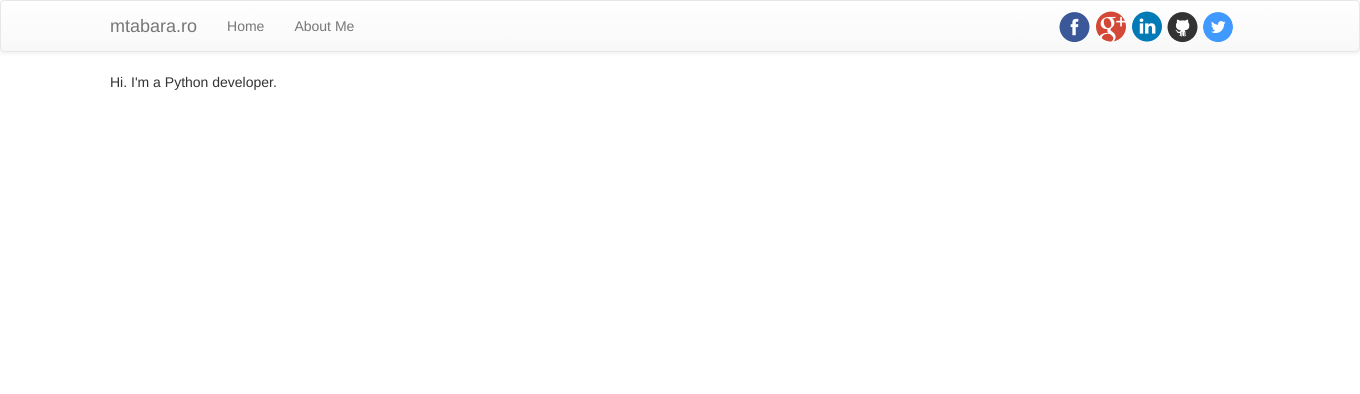
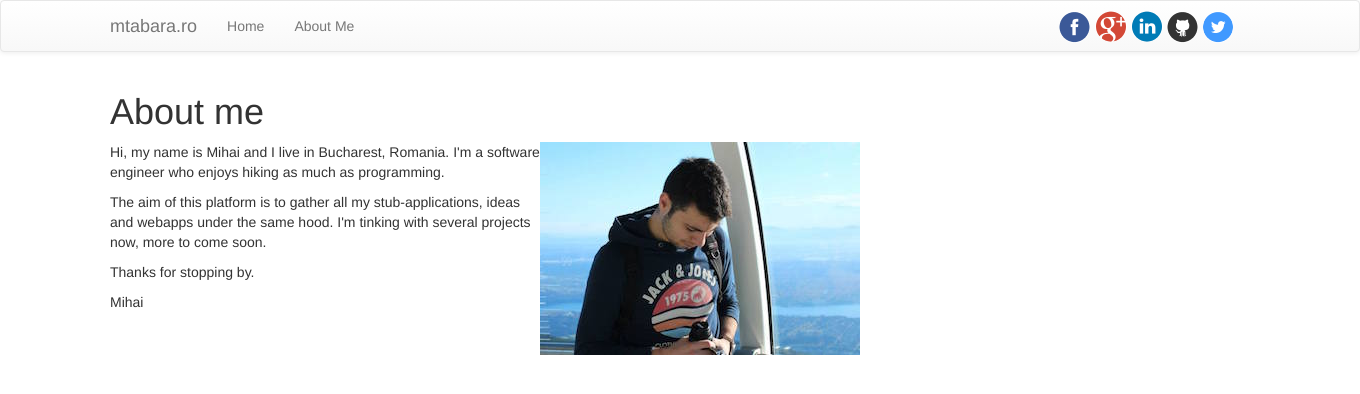
Before and after one commit to MihaiTabara/aboutme, a Flask app: page /aboutme in a window 1360 px wide. Shown: the top 394 px of the page. Run offline with Flask 2, Linux system fonts and the light colour scheme; some libraries are stand-ins or nearby versions.

Commit message:
Stage version of aboutme page.

```diff
--- a/app/templates/aboutme.html
+++ b/app/templates/aboutme.html
@@ -2,6 +2,30 @@
 {% extends "base.html" %}
 
 {% block content %}
-  <p>Hi. I'm a Python developer.
-  </p>
+    <div class="row">
+        <div class="col-md-4 col-md-push-9 sidebar-bg">
+        </div>
+        <div class="col-md-8 col-md-pull-4">
+            <h1>About me</h1>
+            <div style="float: right;">
+                <img src="{{ url_for('static', filename="img/me.jpg") }}" alt="Mihai Tabara" title="Mihai Tabara"/>
+            </div>
+            <p>
+            Hi, my name is Mihai and I live in Bucharest, Romania. I'm a software
+            engineer who enjoys hiking as much as programming.
+            </p>
+
+            <p>The aim of this platform is to gather all my stub-applications, ideas
+            and webapps under the same hood. I'm tinking with several projects now,
+            more to come soon.
+            </p>
+
+            <p>Thanks for stopping by.
+            </p>
+
+            <p> Mihai
+            </p>
+        </div>
+    </div>
+
 {% endblock content %}
--- a/app/templates/base.html
+++ b/app/templates/base.html
@@ -1,5 +1,6 @@
 <!DOCTYPE html>
 <html lang="en">
+
   <head>
     <meta charset="utf-8">
     <title>Mihai Tabara</title>
@@ -42,13 +43,11 @@
             </div>
         </div>
     </nav>
+
+    <div class="container">
+        {% block content %}
+        {% endblock content %}
+    </div>
   </body>
 
-    <div class="container">
-      <div class="span12">
-        {% block content %}
-        {% endblock content %}
-      </div>
-    </div>
-  </body>
 </html>
```
Also changed, not shown: app/static/img/me.jpg (added).
